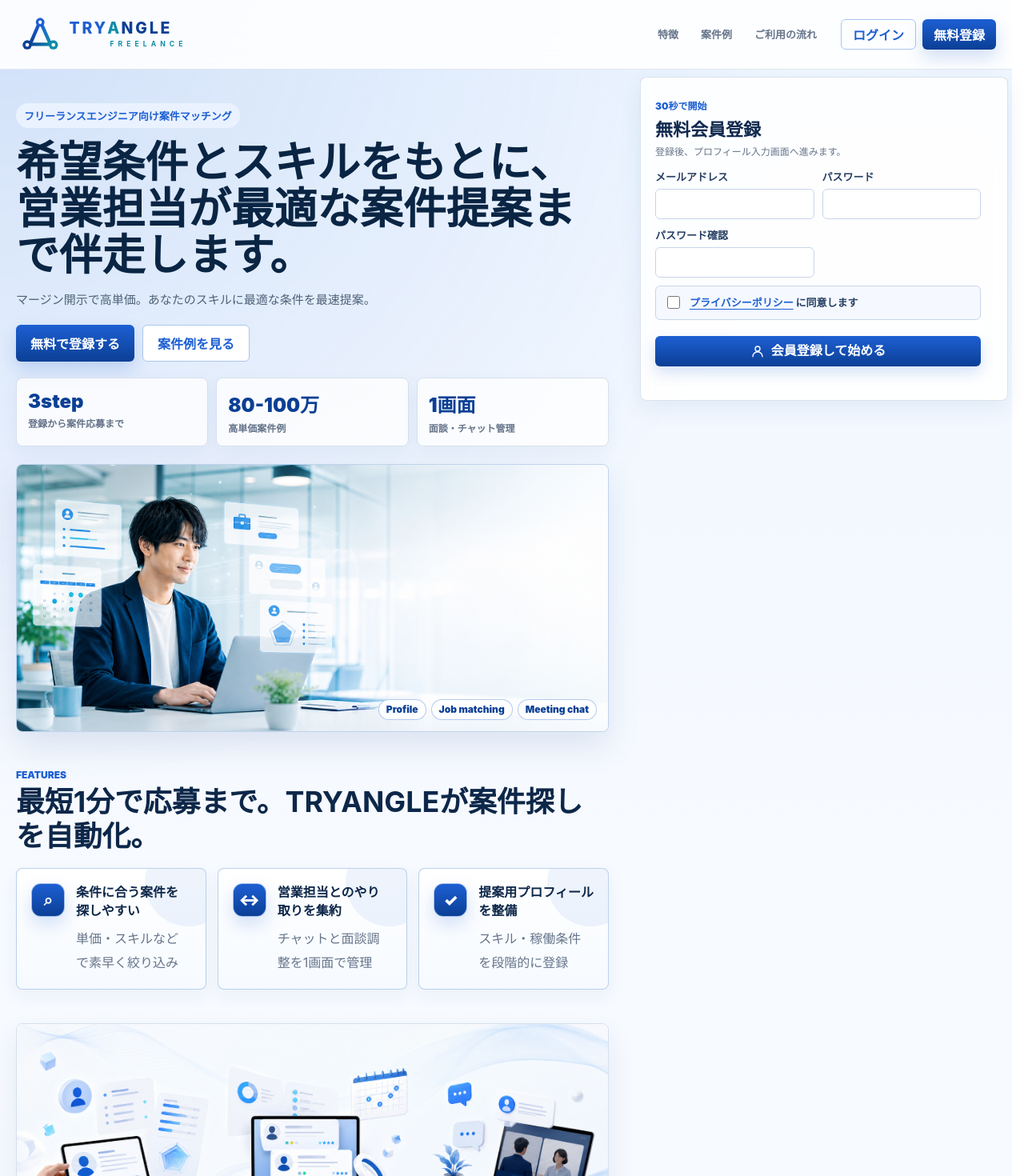
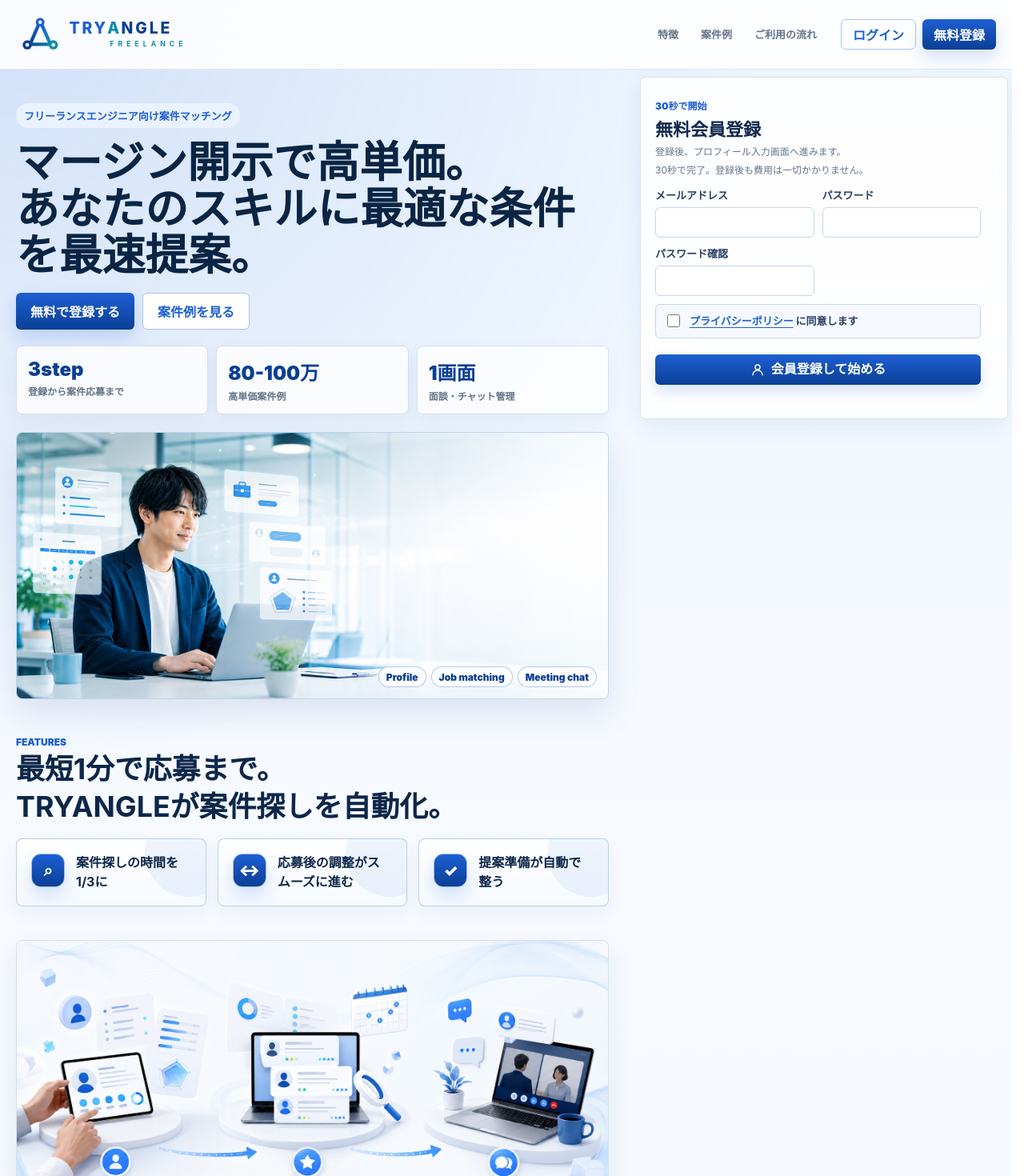
Before and after one commit to taneie/taneie, a Nuxt app: page / in a window 1280 px wide. Shown: the top 1470 px of the page at 80% size. Built offline with nearby package versions, Linux system fonts and the light colour scheme.

Commit message:
UI修正

```diff
--- a/components/organisms/LoginPanel.vue
+++ b/components/organisms/LoginPanel.vue
@@ -66,10 +66,10 @@
           <section :class="$style.heroSection">
             <div :class="$style.heroContent">
               <p :class="$style.eyebrow">フリーランスエンジニア向け案件マッチング</p>
-              <h1>希望条件とスキルをもとに、営業担当が最適な案件提案まで伴走します。</h1>
-              <p :class="$style.heroLead">
+              <h1>マージン開示で高単価。</h1><h1>あなたのスキルに最適な条件を最速提案。</h1>
+              <!-- <p :class="$style.heroLead">
                 マージン開示で高単価。あなたのスキルに最適な条件を最速提案。
-              </p>
+              </p> -->
 
               <div :class="$style.heroActions">
                 <button type="button" :class="$style.primaryCta" @click="scrollToRegister">
@@ -110,29 +110,31 @@
           <section id="features" :class="$style.infoSection">
             <div :class="$style.sectionHead">
               <span>FEATURES</span>
-              <h2>最短1分で応募まで。TRYANGLEが案件探しを自動化。</h2>
+              <!-- 本番運用までに、h2の羅列を治す -->
+              <h2>最短1分で応募まで。</h2><h2>TRYANGLEが案件探しを自動化。</h2>
             </div>
 
+            <!-- p要素はPCだと表示するでOK -->
             <div :class="$style.featureGrid">
               <article>
                 <span :class="$style.featureIcon" aria-hidden="true">⌕</span>
                 <div :class="$style.featureBody">
-                  <strong>条件に合う案件を探しやすい</strong>
-                  <p>単価・スキルなどで素早く絞り込み</p>
+                  <strong>案件探しの時間を1/3に</strong>
+                  <!-- <p>単価・スキルなどで素早く絞り込み</p> -->
                 </div>
               </article>
               <article>
                 <span :class="$style.featureIcon" aria-hidden="true">↔</span>
                 <div :class="$style.featureBody">
-                  <strong>営業担当とのやり取りを集約</strong>
-                  <p>チャットと面談調整を1画面で管理</p>
+                  <strong>応募後の調整がスムーズに進む</strong>
+                  <!-- <p>チャットと面談調整を1画面で管理</p> -->
                 </div>
               </article>
               <article>
                 <span :class="$style.featureIcon" aria-hidden="true">✓</span>
                 <div :class="$style.featureBody">
-                  <strong>提案用プロフィールを整備</strong>
-                  <p>スキル・稼働条件を段階的に登録</p>
+                  <strong>提案準備が自動で整う</strong>
+                  <!-- <p>スキル・稼働条件を段階的に登録</p> -->
                 </div>
               </article>
             </div>
@@ -206,6 +208,7 @@
             <span>30秒で開始</span>
             <h2>無料会員登録</h2>
             <p>登録後、プロフィール入力画面へ進みます。</p>
+            <p>30秒で完了。登録後も費用は一切かかりません。</p>
           </div>
 
           <form
@@ -1166,6 +1169,7 @@ function scrollToRegister() {
 
   .heroContent h1 {
     line-height: 1.14;
+    font-size: 24px;
   }
 
   .heroLead {
@@ -1275,6 +1279,7 @@ function scrollToRegister() {
   .sectionHead h2 {
     margin-top: 7px;
     line-height: 1.3;
+    font-size: 20px;
   }
 
   .featureGrid,
```
